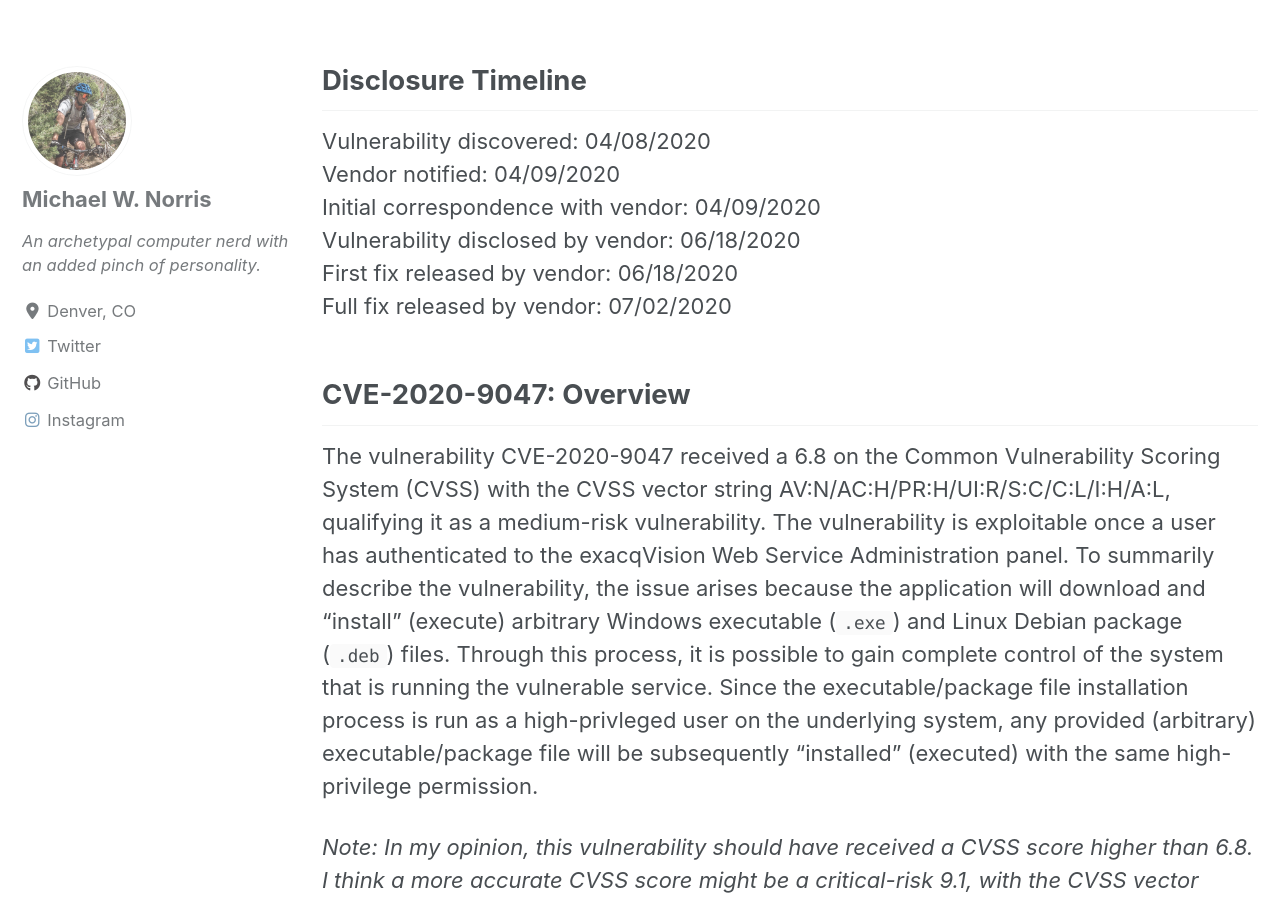
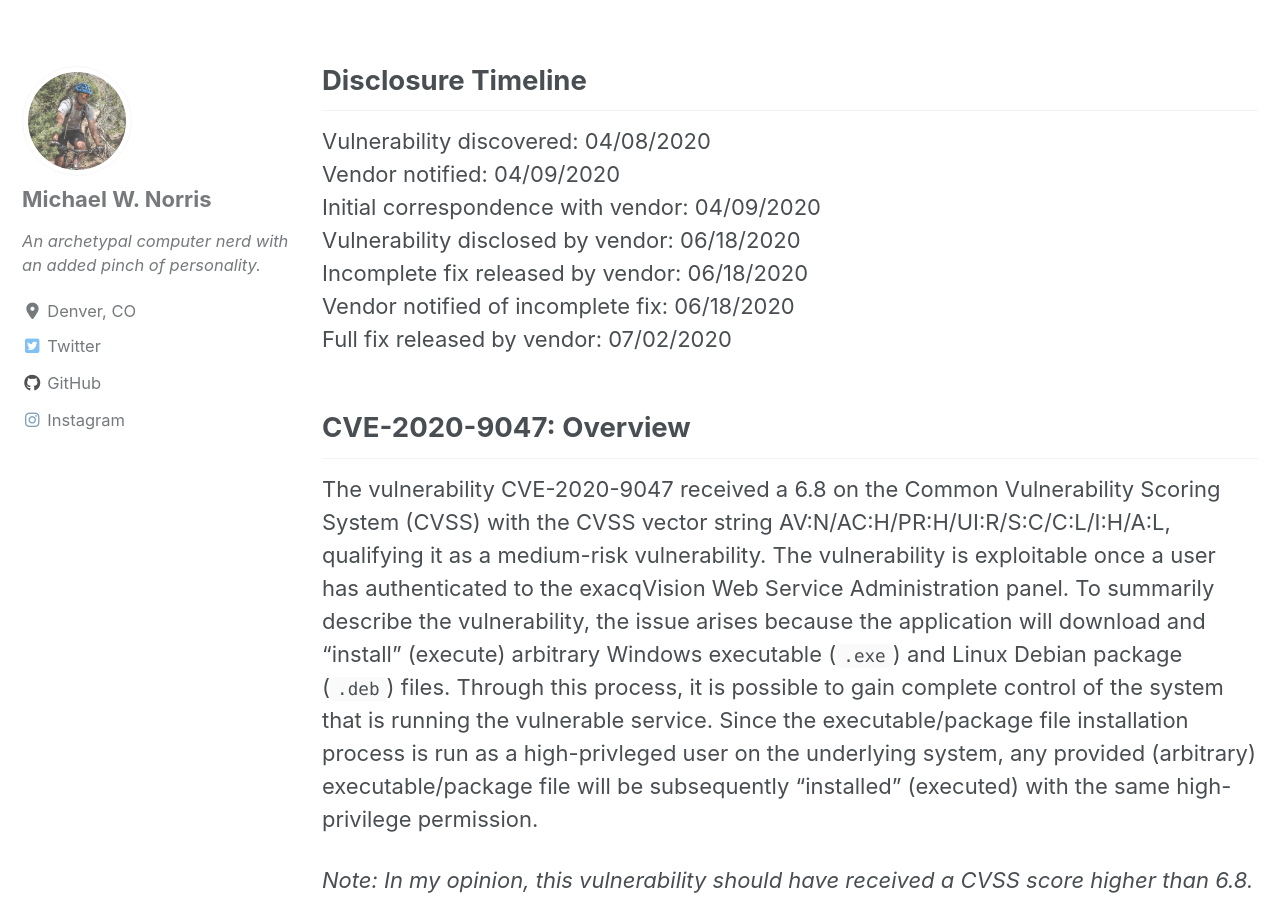
Before and after one commit to norrismw/mnorris.io, a Jekyll site: the page built from _posts/2020-07-13-CVE-2020-9047.md, in a window 1280 px wide and 900 px high, scrolled down 692 px. Built offline with Jekyll 4.4.1, drawn with Linux system fonts in a browser that asks for light colours; cached includes are drawn as plain includes; nearby versions of some CDN libraries.

Commit message:
timeline

```diff
--- a/_posts/2020-07-13-CVE-2020-9047.md
+++ b/_posts/2020-07-13-CVE-2020-9047.md
@@ -13,7 +13,8 @@ Vulnerability discovered: 04/08/2020
 Vendor notified: 04/09/2020
 Initial correspondence with vendor: 04/09/2020
 Vulnerability disclosed by vendor: 06/18/2020
-First fix released by vendor: 06/18/2020
+Incomplete fix released by vendor: 06/18/2020
+Vendor notified of incomplete fix: 06/18/2020
 Full fix released by vendor: 07/02/2020
 
 ## CVE-2020-9047: Overview
```
